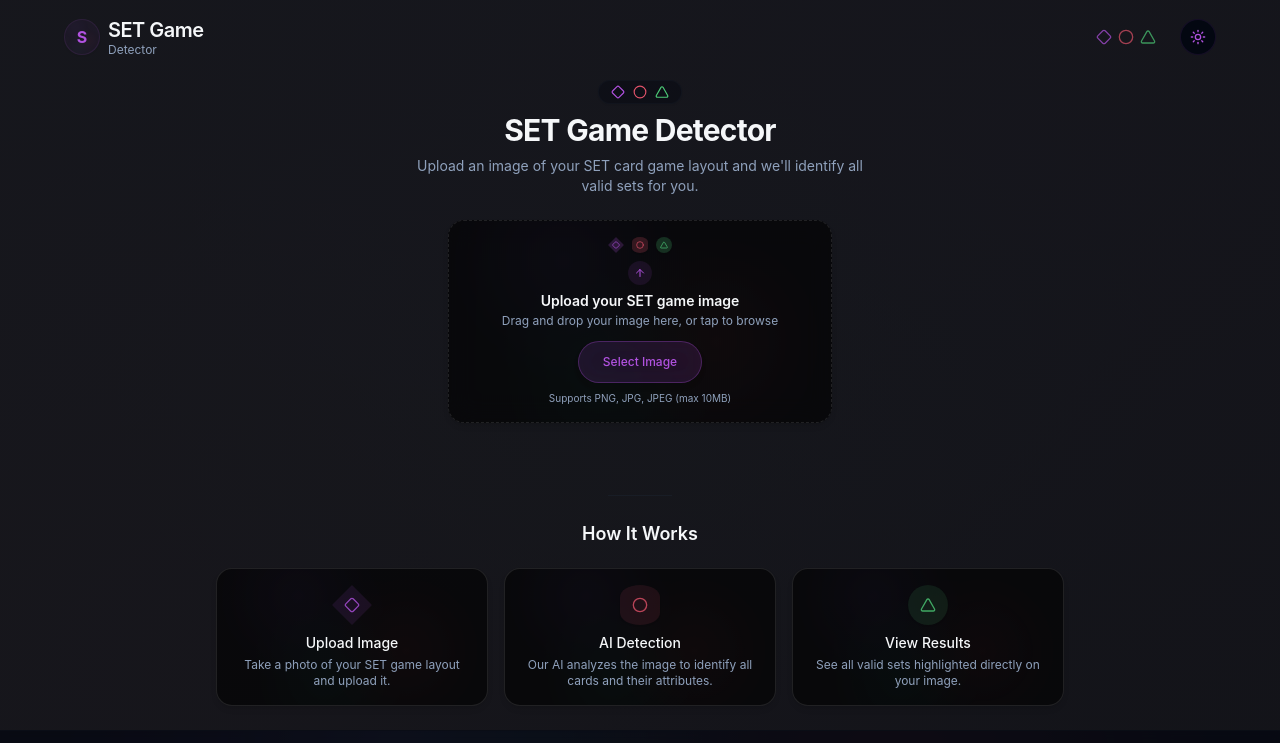
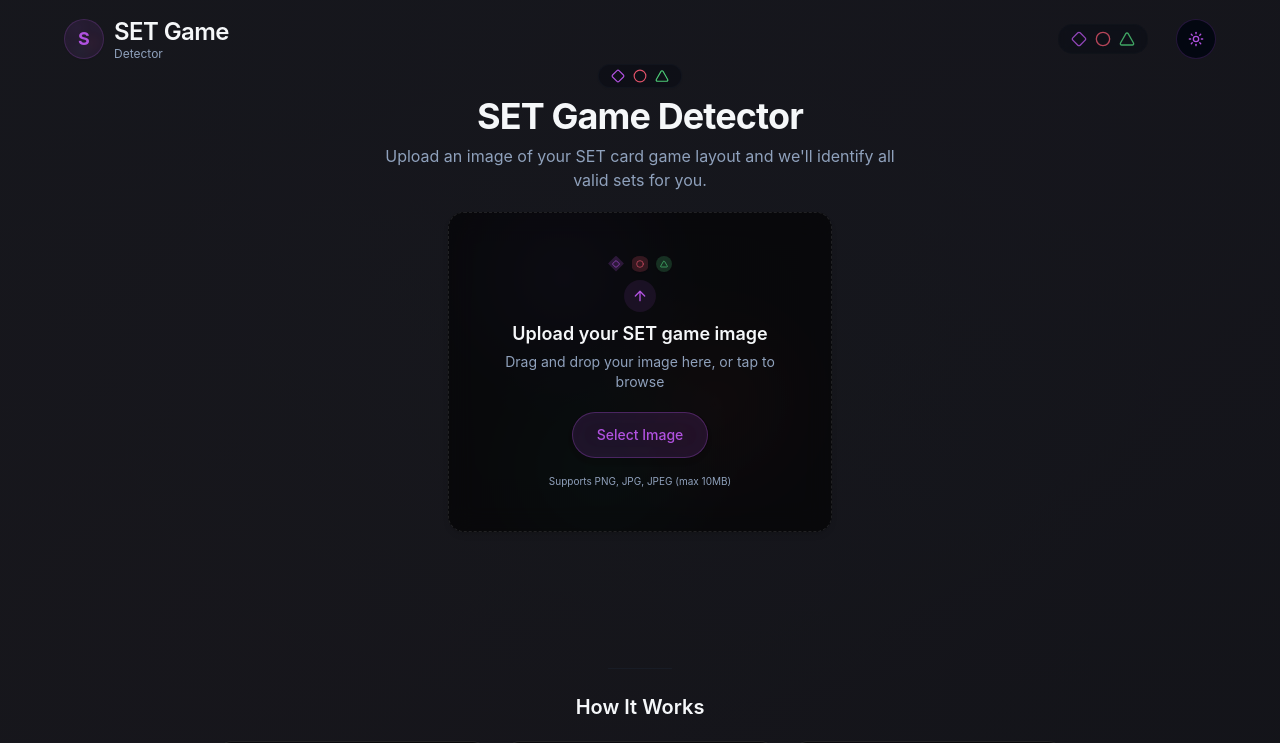
Before and after one commit to omamitai/set-solver, a React (Vite) app: page / in a window 1280 px wide. Shown: the top 743 px of the page. Built offline with nearby package versions, Linux system fonts and the light colour scheme; no server answers.

Commit message:
Refactor UI elements and styling
- Adjust title size and placement.
- Redesign header bar.
- Modify light mode color scheme.

```diff
--- a/src/App.css
+++ b/src/App.css
@@ -34,9 +34,9 @@
     radial-gradient(circle at 40% 60%, rgba(167, 243, 208, 0.15) 0%, rgba(167, 243, 208, 0) 90%);
 }
 
-/* Enhanced background gradient for light mode - less harsh */
+/* Enhanced background gradient for light mode - softer, less harsh */
 .bg-set-gradient {
-  background: linear-gradient(135deg, rgba(240,240,245,0.9) 0%, rgba(230,230,235,1) 100%);
+  background: linear-gradient(135deg, rgba(235,235,240,0.9) 0%, rgba(225,225,230,1) 100%);
   background-size: 200% 200%;
   animation: gradientMove 15s ease infinite;
 }
--- a/src/components/Header.tsx
+++ b/src/components/Header.tsx
@@ -28,18 +28,18 @@ const Header: React.FC = () => {
       className={cn(
         "fixed top-0 left-0 right-0 z-50 transition-all duration-300 px-3 sm:px-6 py-2.5 sm:py-4",
         scrolled
-          ? "bg-background/90 shadow-sm backdrop-blur-xl border-b border-border/10"
+          ? "bg-background/90 shadow-md backdrop-blur-xl border-b border-border/10"
           : "bg-transparent"
       )}
     >
       <div className="max-w-6xl mx-auto flex items-center justify-between">
-        <div className="animate-fade-in flex items-center gap-2">
-          <div className="relative h-7 w-7 sm:h-9 sm:w-9 rounded-full bg-primary/5 flex items-center justify-center overflow-hidden shadow-sm border border-primary/10">
-            <span className="text-primary font-bold text-sm sm:text-base relative z-10">S</span>
+        <div className="animate-fade-in flex items-center gap-2.5">
+          <div className="relative h-8 w-8 sm:h-10 sm:w-10 rounded-full bg-primary/10 flex items-center justify-center overflow-hidden shadow-sm border border-primary/20">
+            <span className="text-primary font-bold text-sm sm:text-lg relative z-10">S</span>
             <div className="set-card-pattern"></div>
           </div>
           <div className="flex flex-col items-start">
-            <h1 className="text-base sm:text-xl font-semibold tracking-tight">
+            <h1 className="text-lg sm:text-2xl font-semibold tracking-tight">
               SET Game
             </h1>
             <span className="text-[10px] sm:text-xs text-muted-foreground -mt-0.5">Detector</span>
@@ -47,22 +47,22 @@ const Header: React.FC = () => {
         </div>
 
         <div className="flex items-center gap-2 sm:gap-4">
-          <div className="hidden sm:flex space-x-1.5 mr-2">
-            <Diamond className="h-4 w-4 text-set-purple opacity-70" />
-            <Circle className="h-4 w-4 text-set-red opacity-70" />
-            <Triangle className="h-4 w-4 text-set-green opacity-70" />
+          <div className="hidden sm:flex items-center space-x-2 mr-3 bg-background/30 backdrop-blur-sm py-1.5 px-3 rounded-full border border-border/10">
+            <Diamond className="h-4 w-4 text-set-purple opacity-80" />
+            <Circle className="h-4 w-4 text-set-red opacity-80" />
+            <Triangle className="h-4 w-4 text-set-green opacity-80" />
           </div>
           <Button
             variant="outline"
             size="icon"
             onClick={toggleTheme}
-            className="rounded-full w-7 h-7 sm:w-9 sm:h-9 animate-fade-in transition-all hover:bg-background/80 border-primary/10"
+            className="rounded-full w-8 h-8 sm:w-10 sm:h-10 animate-fade-in transition-all hover:bg-background/80 border-primary/20"
             aria-label={`Switch to ${theme === "dark" ? "light" : "dark"} mode`}
           >
             {theme === "dark" ? (
-              <Sun className="h-3.5 w-3.5 sm:h-4.5 sm:w-4.5 text-primary" />
+              <Sun className="h-4 w-4 sm:h-5 sm:w-5 text-primary" />
             ) : (
-              <Moon className="h-3.5 w-3.5 sm:h-4.5 sm:w-4.5 text-primary" />
+              <Moon className="h-4 w-4 sm:h-5 sm:w-5 text-primary" />
             )}
           </Button>
         </div>
--- a/src/components/ImageUploader.tsx
+++ b/src/components/ImageUploader.tsx
@@ -65,8 +65,8 @@ const ImageUploader: React.FC<ImageUploaderProps> = ({ onImageSelected, isProces
     <div
       className={cn(
         "w-full max-w-sm mx-auto animate-scale-in transition-all duration-300",
-        "rounded-2xl border-2 border-dashed p-4 text-center",
-        "ios-card relative overflow-hidden",
+        "rounded-2xl border-2 border-dashed p-3 text-center",
+        "ios-card relative overflow-hidden h-[280px] sm:h-[320px] flex flex-col justify-center",
         dragActive
           ? "border-primary/60 bg-primary/10 scale-[1.02] shadow-lg"
           : "border-border/50 scale-100 shadow-md",
@@ -78,7 +78,7 @@ const ImageUploader: React.FC<ImageUploaderProps> = ({ onImageSelected, isProces
       onDrop={handleDrop}
     >
       <div className="set-card-pattern opacity-30"></div>
-      <div className="flex flex-col items-center justify-center gap-2 relative z-10">
+      <div className="flex flex-col items-center justify-center gap-2 relative z-10 h-full">
         {/* Compact icon row */}
         <div className="flex items-center justify-center space-x-2">
           <div className="h-4 w-4 set-diamond bg-set-purple/20 flex items-center justify-center rounded-md shadow-sm">
@@ -93,16 +93,16 @@ const ImageUploader: React.FC<ImageUploaderProps> = ({ onImageSelected, isProces
         </div>
 
         {/* Upload arrow and text */}
-        <div className="flex flex-col items-center space-y-1.5">
-          <div className="rounded-full bg-primary/10 p-1.5 shadow-sm pulse-soft">
-            <ArrowUp className="h-3 w-3 text-primary" />
+        <div className="flex flex-col items-center space-y-2">
+          <div className="rounded-full bg-primary/10 p-2 shadow-sm pulse-soft">
+            <ArrowUp className="h-4 w-4 text-primary" />
           </div>
 
-          <div className="space-y-0.5">
-            <h3 className="text-sm font-semibold">
+          <div className="space-y-1">
+            <h3 className="text-base sm:text-lg font-semibold">
               Upload your SET game image
             </h3>
-            <p className="text-xs text-muted-foreground max-w-xs mx-auto">
+            <p className="text-xs sm:text-sm text-muted-foreground max-w-xs mx-auto">
               Drag and drop your image here, or tap to browse
             </p>
           </div>
@@ -111,14 +111,14 @@ const ImageUploader: React.FC<ImageUploaderProps> = ({ onImageSelected, isProces
         {/* Button */}
         <Button
           onClick={handleButtonClick}
-          className="ios-btn set-btn-purple font-medium px-4 py-1 h-auto text-xs mt-1"
+          className="ios-btn set-btn-purple font-medium px-5 py-2 h-auto text-sm mt-3"
           disabled={isProcessing}
         >
           Select Image
         </Button>
 
         {/* File info */}
-        <p className="text-[10px] text-muted-foreground">
+        <p className="text-[10px] text-muted-foreground mt-2">
           Supports PNG, JPG, JPEG (max 10MB)
         </p>
       </div>
--- a/src/pages/Index.tsx
+++ b/src/pages/Index.tsx
@@ -68,19 +68,19 @@ const Index: React.FC = () => {
     <div className="min-h-screen flex flex-col bg-set-gradient">
       <Header />
 
-      <main className="flex-1 flex flex-col pt-16 pb-4 sm:pt-20 sm:pb-6">
+      <main className="flex-1 flex flex-col pt-14 pb-4 sm:pt-16 sm:pb-6">
         <div className="max-w-4xl mx-auto w-full px-4 sm:px-6 flex flex-col items-center">
-          {/* Title section - Optimized spacing for both mobile and desktop */}
-          <div className="text-center mb-4 sm:mb-6 animate-fade-in w-full max-w-3xl">
+          {/* Title section - Increased font size and improved spacing */}
+          <div className="text-center mb-4 sm:mb-5 animate-fade-in w-full max-w-3xl">
             <div className="inline-flex items-center justify-center gap-2 bg-background/40 backdrop-blur-md rounded-full px-3 py-1 mb-2 border border-border/20 shadow-sm">
               <Diamond className="h-3.5 w-3.5 text-set-purple" />
               <Circle className="h-3.5 w-3.5 text-set-red" />
               <Triangle className="h-3.5 w-3.5 text-set-green" />
             </div>
-            <h1 className="text-xl sm:text-2xl md:text-3xl font-bold tracking-tight mb-2 leading-tight">
+            <h1 className="text-2xl sm:text-3xl md:text-4xl font-bold tracking-tight mb-2 leading-tight">
               SET Game Detector
             </h1>
-            <p className="text-xs sm:text-sm text-muted-foreground max-w-md mx-auto">
+            <p className="text-sm sm:text-base text-muted-foreground max-w-lg mx-auto">
               Upload an image of your SET card game layout and we'll identify all valid sets for you.
             </p>
 
@@ -91,8 +91,8 @@ const Index: React.FC = () => {
             )}
           </div>
 
-          {/* Main content area - Reduced vertical spacing */}
-          <div className="w-full mb-6">
+          {/* Main content area - Make uploader fit in initial viewport */}
+          <div className="w-full">
             {!imageUrl ? (
               <ImageUploader
                 onImageSelected={handleImageSelected}
@@ -109,12 +109,12 @@ const Index: React.FC = () => {
             )}
           </div>
 
-          {/* How It Works section - Moved closer to the main content */}
+          {/* How It Works section - Moved further down to be below the fold */}
           <div className={cn(
-            "w-full animate-fade-in mt-6 sm:mt-10 pt-2",
+            "w-full animate-fade-in mt-16 sm:mt-32 pt-2",
             "before:content-[''] before:block before:h-px before:w-16 before:bg-border/40 before:mx-auto before:mb-4 sm:before:mb-6"
           )}>
-            <h2 className="text-base sm:text-lg font-semibold mb-3 sm:mb-5 text-center">
+            <h2 className="text-lg sm:text-xl font-semibold mb-3 sm:mb-5 text-center">
               How It Works
             </h2>
             <div className="grid grid-cols-1 sm:grid-cols-3 gap-3 sm:gap-4">
```
